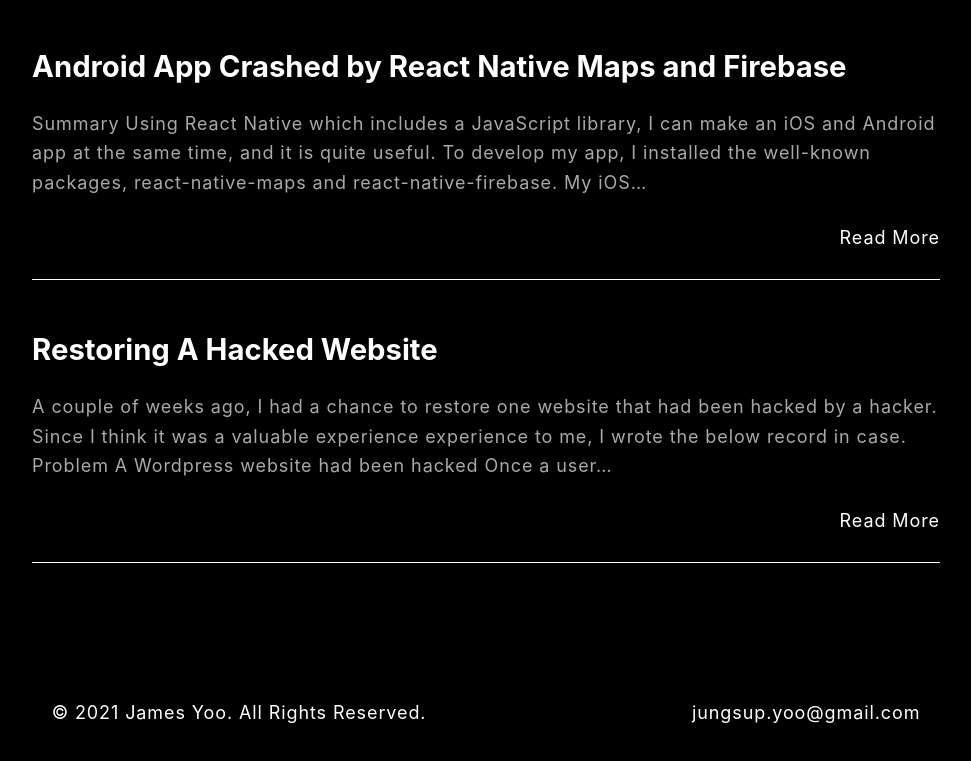
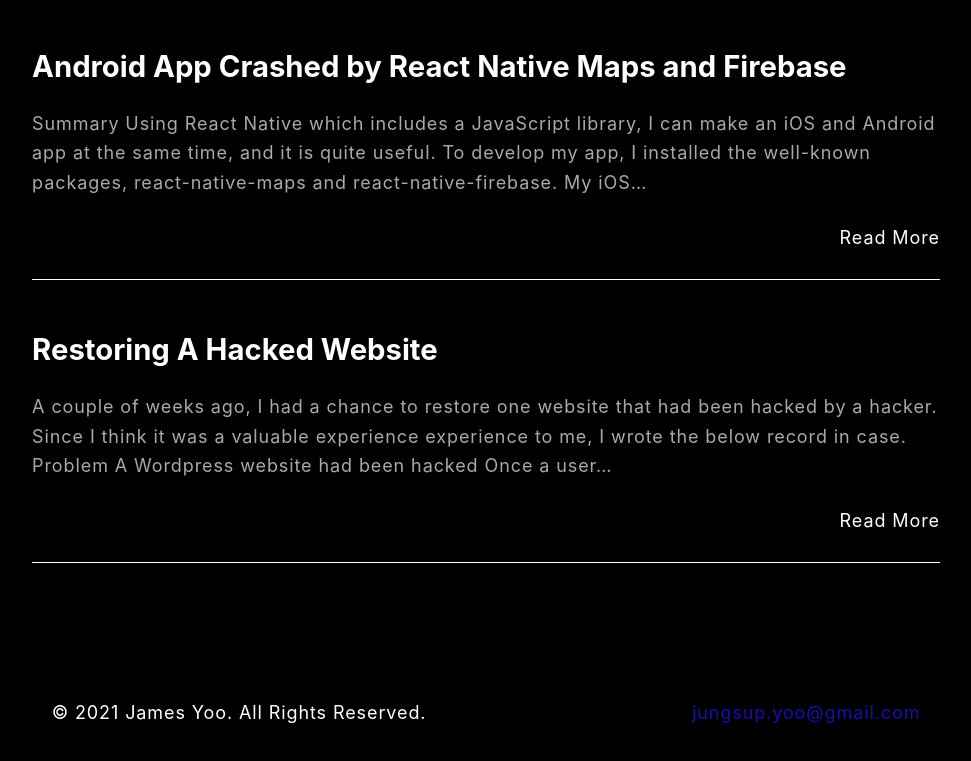
Before and after one commit to jyoo/jyoo.dev, a Gatsby site: page / in a window 1280 px wide. Shown: the part 2646-3407 px from the top of the page, without its empty margins (154-1125 px from the left). Built offline with nearby package versions, Linux system fonts and the light colour scheme; Gatsby itself is replaced by a stand-in of ours.

Commit message:
Changing a tag color and add email link

```diff
--- a/src/components/footer.js
+++ b/src/components/footer.js
@@ -19,7 +19,7 @@ const Footer = ({color}) => {
           James Yoo. All Rights Reserved.
         </span>
         <span className={`${fontClass} jyoo-font-size__small`}>
-          jungsup.yoo@gmail.com
+          <a href="mailto:jungsup.yoo@gmail.com">jungsup.yoo@gmail.com</a>
         </span>
       </div>
     )
--- a/src/components/layout.css
+++ b/src/components/layout.css
@@ -42,7 +42,7 @@ template {
 a {
   background-color: transparent;
   text-decoration: none;
-  color: inherit;
+  color: #1a0dab;
   -webkit-text-decoration-skip: objects;
 }
 a:active,
--- a/src/pages/index.js
+++ b/src/pages/index.js
@@ -95,7 +95,7 @@ const IndexPage = ({data}) => {
               <h2 className="jyoo-font__white">Chy Square</h2>
               <p className="jyoo-font__white jyoo-font-size__default ">
                 Full-stack developer{" "}
-                <span className="jyoo-font__gray">• 2018 - Present</span>
+                <span className="jyoo-font__gray">• 2019 - Present</span>
               </p>
             </div>
           </FadeIn>
```
